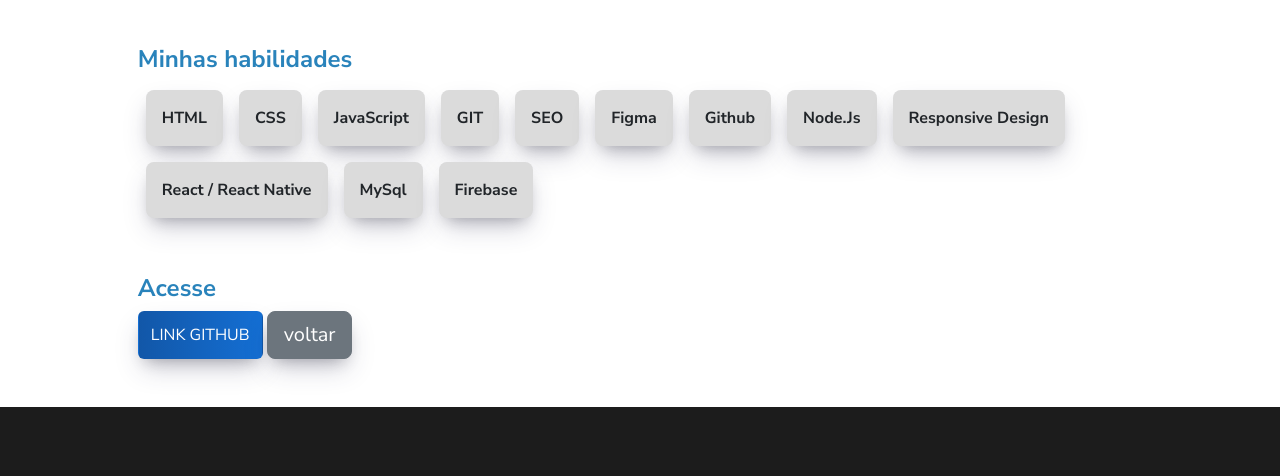
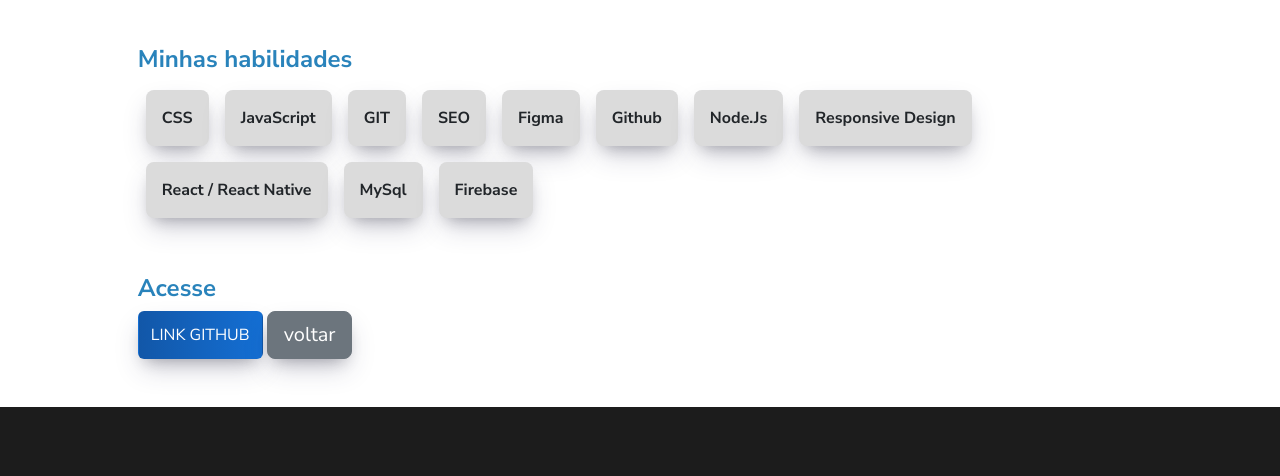
Before and after one commit to thiagoribeiro2003/portfoliodev, a plain HTML site: page pages/projectThree.html in a window 1280 px wide. Shown: the part 2131-2607 px from the top of the page. Drawn offline with nearby package versions, Linux system fonts and the light colour scheme.

Commit message:
Update projectThree.html

```diff
--- a/pages/projectThree.html
+++ b/pages/projectThree.html
@@ -115,7 +115,6 @@
                     <h4 class="textHeroProjetos fw-bold mt-5">Minhas habilidades</h4>
 
                     <div class="about-block-info-skills">
-                        <div>html</div>
                         <div>css</div>
                         <div class="text-capitalize">javaScript</div>
                         <!-- <div class="text-capitalize">Bootstrap</div> -->
```
